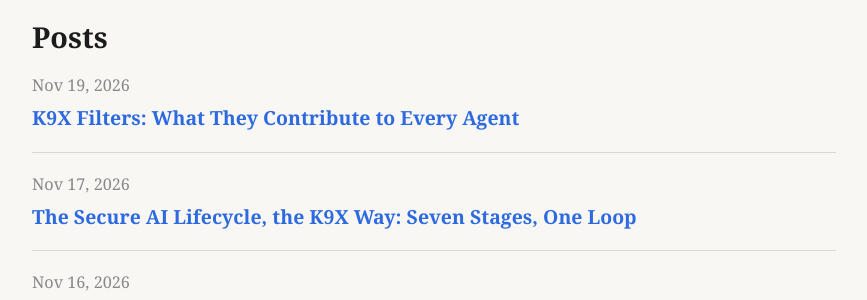
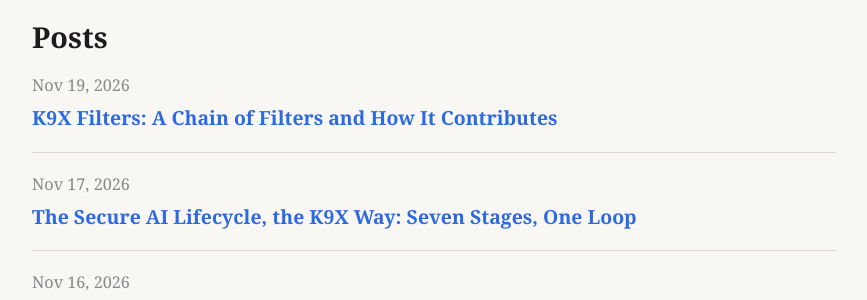
Before and after one commit to k9aif/k9-aif-blogs, a Jekyll site: the page built from index.md, in a window 1280 px wide and 900 px high. Shown: the part 187-487 px from the top of the window, without its empty margins (206-1073 px from the left). Built offline with Jekyll 4.4.1, drawn with Linux system fonts in a browser that asks for light colours.

Commit message:
Draft: title 'A Chain of Filters and How It Contributes'; name the Chain of Responsibility shape
Co-Authored-By: Claude Opus 5.5 <noreply@anthropic.com>

```diff
--- a/_posts/2026-11-19-k9x-filters-what-they-contribute.md
+++ b/_posts/2026-11-19-k9x-filters-what-they-contribute.md
@@ -1,6 +1,6 @@
 ---
 layout: post
-title: "K9X Filters: What They Contribute to Every Agent"
+title: "K9X Filters: A Chain of Filters and How It Contributes"
 date: 2026-11-19
 author: Ravi Natarajan
 categories: [architecture, ai, agent-systems, security]
@@ -19,11 +19,13 @@ approved on facts that had changed, text slipping past a check. Two or three sen
 This started with a pattern, not a feature. I kept thinking about a chain of filters: each one does one
 small job on what passes through, hands it to the next, and a new one can be added to the chain without
 touching the others. Attention first, then formatting, then whatever the next real problem turns out to be.
+It is the shape of the Chain of Responsibility pattern, applied to what an agent receives and returns.
 
 <!-- RAVI: one or two sentences on why the chain idea stuck with you (where you've used it before). -->
 
 K9-AIF already had a chain: [k9x Shield's chain of vulnerability
-tests](/k9x-shield-chain-of-vulnerability-tests/). The difference between the two chains is the whole design:
+tests](/k9x-shield-chain-of-vulnerability-tests/), the classic form: a handler that blocks ends the chain.
+The filter chain keeps the links and the open end but changes one rule, and that rule is the whole design:
 
 | | k9x Shield's chain | K9X Filters' chain |
 |---|---|---|
```
